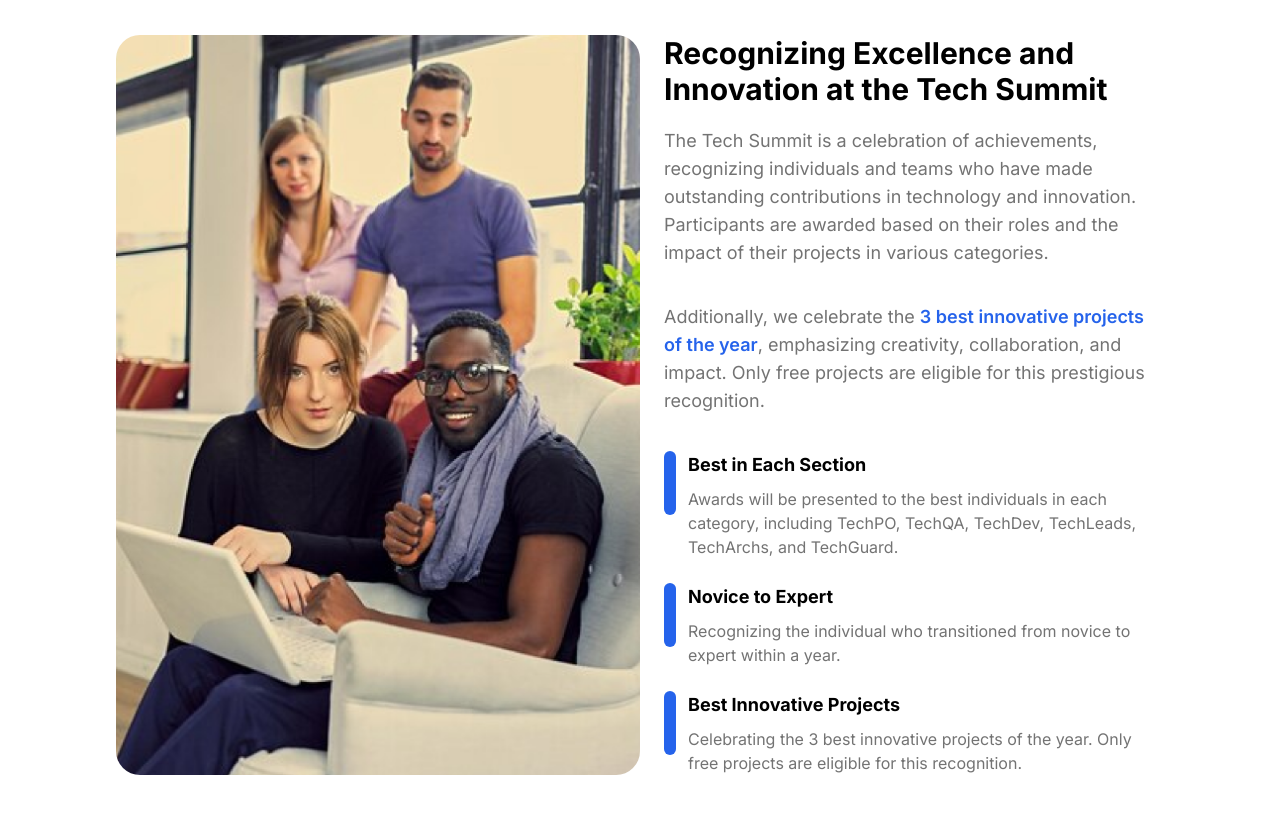
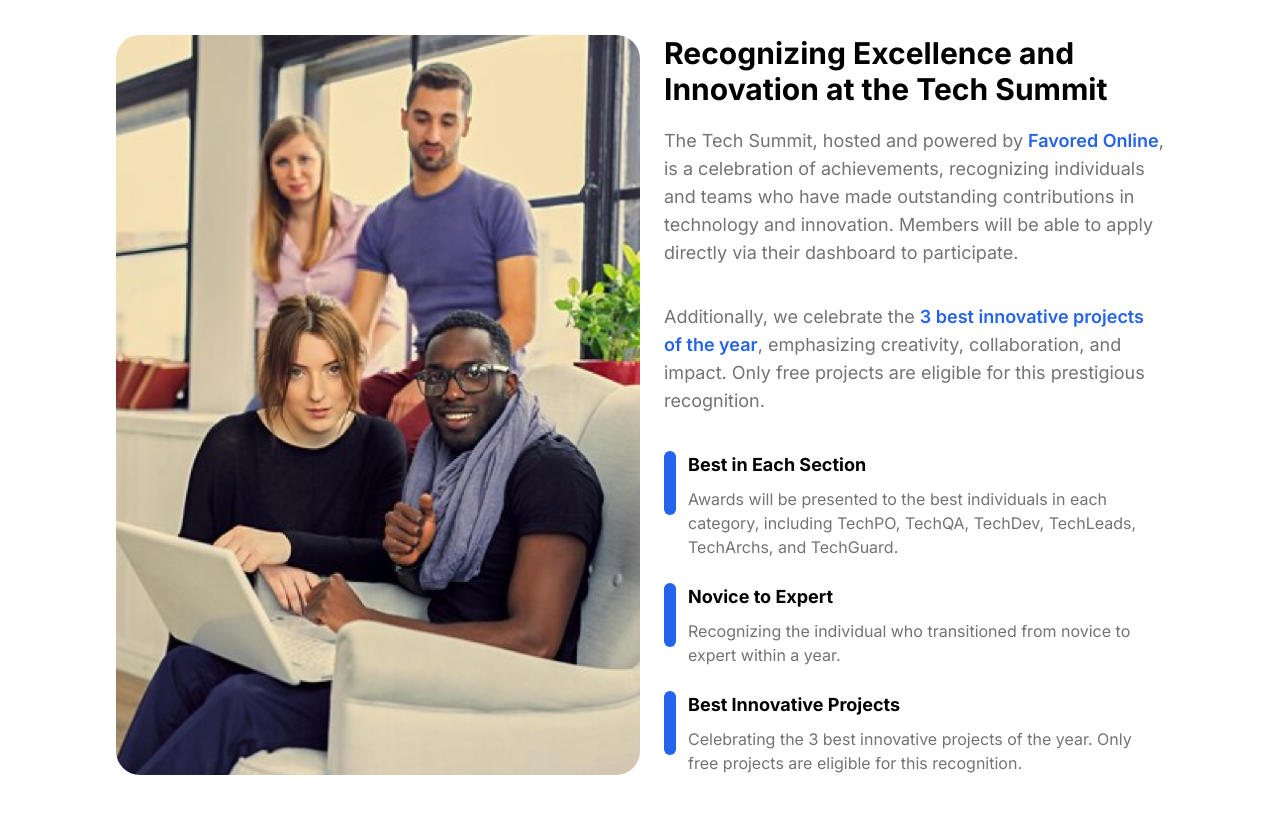
Before and after one commit to techtalentscity/techtalentscity.github.io, a React (Vite) app: page / in a window 1280 px wide. Shown: the part 1700-2513 px from the top of the page. Built offline with nearby package versions, Linux system fonts and the light colour scheme.

Commit message:
Update event.jsx

```diff
--- a/src/Pages/Home/event.jsx
+++ b/src/Pages/Home/event.jsx
@@ -12,7 +12,7 @@ const Events = () => {
           Recognizing Excellence and Innovation at the Tech Summit
         </h2>
         <p className="text-base xl:text-lg text-[#737373] mb-4">
-          The Tech Summit is a celebration of achievements, recognizing individuals and teams who have made outstanding contributions in technology and innovation. Participants are awarded based on their roles and the impact of their projects in various categories.
+          The Tech Summit, hosted and powered by <span className="font-semibold text-blue-600">Favored Online</span>, is a celebration of achievements, recognizing individuals and teams who have made outstanding contributions in technology and innovation. Members will be able to apply directly via their dashboard to participate.
         </p>
         <p className="text-base xl:text-lg text-[#737373] mb-4">
           Additionally, we celebrate the <span className="font-semibold text-blue-600">3 best innovative projects of the year</span>, emphasizing creativity, collaboration, and impact. Only free projects are eligible for this prestigious recognition.
```
